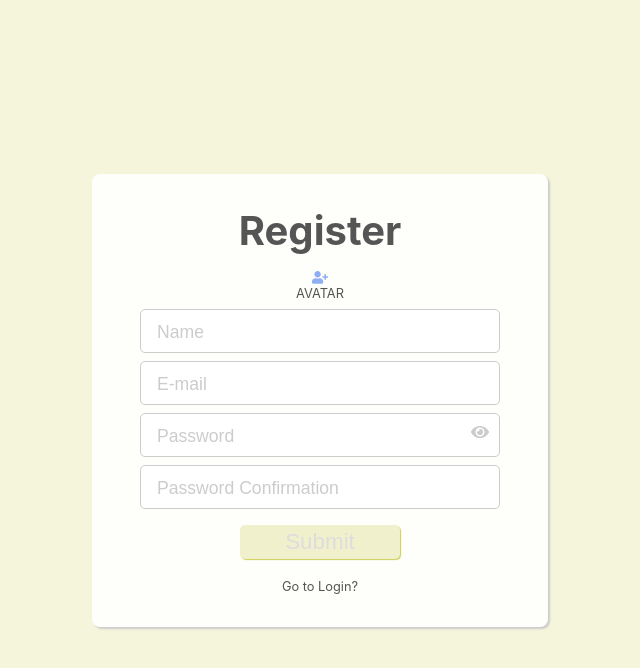
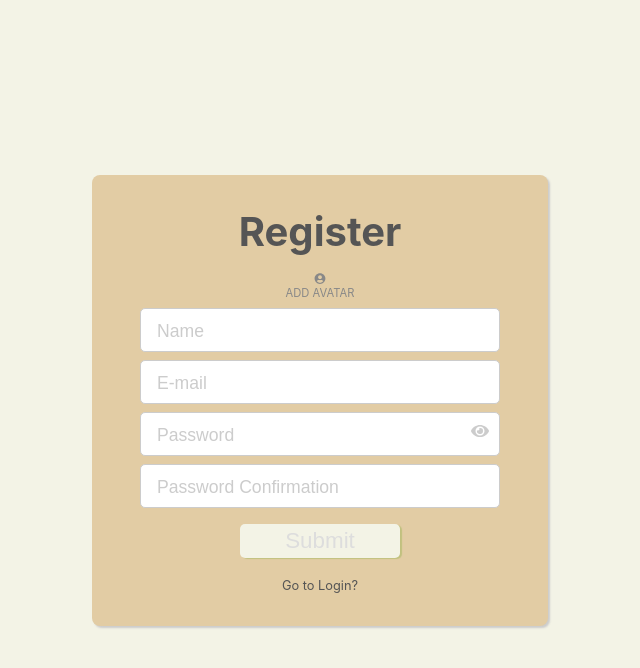
Before and after one commit to kss27thgen/NextChat, a Next.js app: page /auth in a window 1280 px wide. Both pictures are taken after a click on the element "Not registered yet?". Shown: the top 668 px of the page, without its empty margins (320-960 px from the left). Built offline with nearby package versions, Linux system fonts and the light colour scheme; no server answers.

Commit message:
20220103 fix auth front-side

```diff
--- a/pages/auth.js
+++ b/pages/auth.js
@@ -4,7 +4,7 @@ import {
 	faEye,
 	faUser,
 	faTimes,
-	faUserPlus,
+	faUserCircle,
 } from "@fortawesome/free-solid-svg-icons";
 import { auth, storage } from "../firebase";
 import {
@@ -44,7 +44,7 @@ const Auth = () => {
 			setFileData({
 				...fileData,
 				fileObject: e.target.files[0],
-				fileName: e.target.files[0].name,
+				fileName: Date.now() + "_" + e.target.files[0].name,
 			});
 		} else {
 			setFormData({ ...formData, [e.target.name]: e.target.value });
@@ -123,7 +123,7 @@ const Auth = () => {
 									<div className="avatar">
 										<label htmlFor="fileData">
 											<FontAwesomeIcon
-												icon={faUserPlus}
+												icon={faUserCircle}
 											/>
 										</label>
 										<div>
@@ -151,7 +151,7 @@ const Auth = () => {
 												</>
 											) : (
 												<label htmlFor="fileData">
-													AVATAR
+													ADD AVATAR
 												</label>
 											)}
 										</div>
--- a/styles/auth.sass
+++ b/styles/auth.sass
@@ -5,7 +5,7 @@
     display: flex
     justify-content: center
     align-items: center
-    background-color: beige
+    background-color: $light-beige
     text-align: center
     h2
         font-size: 2.5rem
@@ -13,7 +13,7 @@
     &--mainBox
         padding: 2rem 3rem
         border-radius: 8px
-        background-color: lighten(beige, 7.5)
+        background-color: #e2cca4
         box-shadow: 2px 2px 2px #ccc
         .form
             &--item
@@ -41,25 +41,24 @@
                         &.off
                             color: #ccc
                 .avatar
-                    font-size: .8rem
+                    font-size: .7rem
+                    color: #888
                     label
                         cursor: pointer
                     .filename
                         display: flex
                         justify-content: center
                         align-items: center
-                    .fa-user-plus
-                        width: 1.5rem
-                        color: #8eaef3
+                    .fa-user-circle
+                        width: 1.75rem
                     .fa-times
                         width: .8rem
                         margin-left: 5px
                         cursor: pointer
             &--button
-                +button($bgColor: darken(beige, 4))
+                +button($bgColor: $light-beige)
                 margin-bottom: 1rem
                 min-width: 10rem
-                color: darken(beige, 50)
                 &:disabled
                     color: #ddd
             &--note
--- a/styles/base.sass
+++ b/styles/base.sass
@@ -2,7 +2,7 @@
     box-sizing: border-box
     padding: 0
     margin: 0
-    user-select: none
+    // user-select: none
 body
     color: #555
 
@@ -11,6 +11,10 @@ ul
 a
     text-decoration: none
 
+// Color
+$light-beige: #f3f3e6
+
+// Mixin
 @mixin button($color: #555, $bgColor)
     font-size: 1.4rem
     padding: .25rem 2rem
@@ -19,4 +23,4 @@ a
     cursor: pointer
     border: none
     border-radius: 5px
-    box-shadow: 1px 1px 1px darken($bgColor, 30)
+    box-shadow: 2px 1px 1px darken($bgColor, 30)
```
